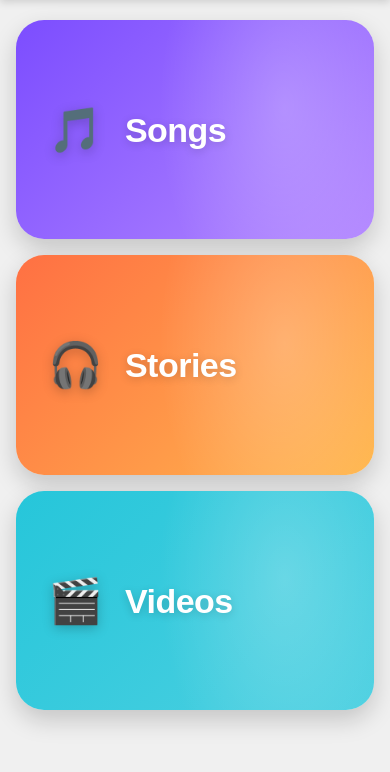
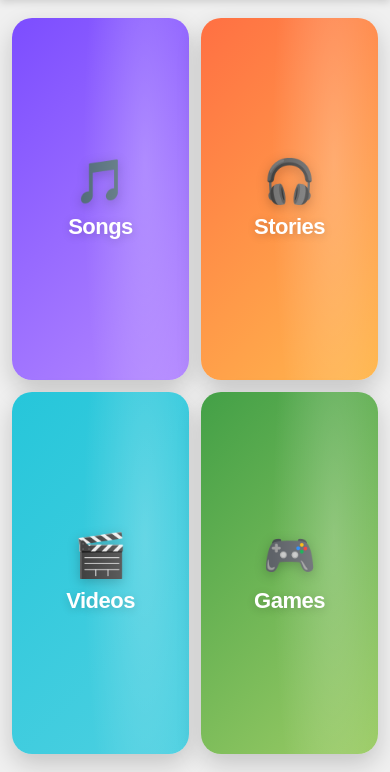
Before and after one commit to bmbell23/FunForge, a FastAPI app: page / in a window 390 px wide. Shown: the part 72-844 px from the top of the page. Run offline with FastAPI, Linux system fonts and the light colour scheme.

Commit message:
Centred four-tile home page with Games as the fourth door
The desktop queue-sidebar offset was an unscoped `.main-content { margin-left:
320px }`, so it shoved every page right, including home, which has no sidebar.
It is now scoped to `body:has(.queue-sidebar)`.

Home becomes a fixed 2x2 grid (Songs, Stories, Videos, Games) that never reflows
between phone and desktop, centred in the viewport, icon above label. /games/ is
a placeholder door until #3 decides what goes behind it.

Co-Authored-By: Claude Opus 5.5 <noreply@anthropic.com>

```diff
--- a/src/fun_forge/main.py
+++ b/src/fun_forge/main.py
@@ -16,7 +16,7 @@ from .config import settings
 from .database import engine, Base, get_db
 from .templating import templates
 from .routes import music, admin
-from .routes import podcasts, videos
+from .routes import podcasts, videos, games
 from .services.scanner import MusicScanner
 from .services.podcast_scanner import PodcastScanner
 
@@ -159,11 +159,12 @@ app.include_router(music.router, tags=["music"])
 app.include_router(admin.router, tags=["admin"])
 app.include_router(podcasts.router, tags=["podcasts"])
 app.include_router(videos.router, tags=["videos"])
+app.include_router(games.router, tags=["games"])
 
 
 @app.get("/", response_class=HTMLResponse)
 async def home(request: Request):
-    """Home page — three big buttons: Songs, Stories, Videos.
+    """Home page — four big buttons: Songs, Stories, Videos, Games.
 
     No longer counts rows: the home page used to show a library-statistics grid,
     which meant five COUNT(*) queries on every load of a page a toddler taps
--- a/src/fun_forge/static/css/style.css
+++ b/src/fun_forge/static/css/style.css
@@ -949,7 +949,11 @@ body:has(.music-main) .header { display: none; }
     .queue-overlay { display: none !important; }
     .queue-hamburger { display: none; }
 
-    .main-content {
+    /* Only pages that actually carry a queue sidebar get pushed aside for it.
+       This used to be an unscoped `.main-content { margin-left: 320px }`, which
+       shoved the home page 320px to the right against an empty gutter -- the
+       sidebar it was making room for isn't on that page at all. */
+    body:has(.queue-sidebar) .main-content {
         margin-left: 320px;
     }
 
@@ -1593,29 +1597,49 @@ body.kid-unlocked::before {
 }
 
 /* ============ HOME ============ */
-/* Three doors — Songs, Stories, Videos — and nothing else on the page. They
-   stack full-width on a phone and sit side by side once there's room. */
+/* Four doors -- Songs, Stories, Videos, Games -- in a 2x2 grid and nothing else
+   on the page. The same 2x2 at every size on purpose: a three-year-old learns
+   where Songs lives by position, and a layout that reflows between phone and
+   tablet throws that away. Three tiles used to stack full-width with the icon
+   and label shoved against the left edge, which read as an accident. */
 .home {
     display: grid;
-    grid-template-columns: 1fr;
-    gap: 16px;
-    padding: 20px 16px calc(20px + env(safe-area-inset-bottom));
-    max-width: 1100px;
-    margin: 0 auto;
+    grid-template-columns: repeat(2, minmax(0, 1fr));
+    grid-template-rows: repeat(2, minmax(0, 1fr));
+    gap: clamp(12px, 3vw, 24px);
+    padding: clamp(12px, 3vw, 24px);
+    padding-bottom: calc(clamp(12px, 3vw, 24px) + env(safe-area-inset-bottom));
+    /* Grow into whatever the header leaves, then stop: tiles should fill a phone
+       screen without becoming billboards on a desktop monitor. The centring is
+       done by .main-content below, which owns the leftover space. */
+    flex: 1;
+    width: 100%;
+    max-width: 880px;
+    max-height: 760px;
+}
+
+/* The home page is the one screen whose content is centred in the viewport
+   rather than flowing from the top, so it gets its own shell rules. */
+body:has(.home) .main-content {
+    display: flex;
+    flex-direction: column;
+    justify-content: center;
+    align-items: center;
 }
 
 .home-tile {
     text-decoration: none;
     color: #fff;
-    border-radius: 28px;
-    /* Tall enough that a small child can't miss it, short enough that all three
-       fit on a phone screen without scrolling. */
-    min-height: clamp(120px, 26vh, 220px);
-    display: flex;
-    align-items: center;
-    justify-content: flex-start;
-    gap: 22px;
-    padding: 0 32px;
+    border-radius: clamp(20px, 5vw, 32px);
+    /* Icon above label, both centred -- in the middle of the tile at every size. */
+    display: flex;
+    flex-direction: column;
+    align-items: center;
+    justify-content: center;
+    text-align: center;
+    gap: clamp(4px, 1.4vh, 14px);
+    padding: 10px;
+    min-height: 96px;
     box-shadow: 0 10px 24px rgba(0, 0, 0, 0.18);
     transition: transform 0.15s ease, box-shadow 0.15s ease;
     position: relative;
@@ -1641,33 +1665,21 @@ body.kid-unlocked::before {
 .home-tile-songs   { background: linear-gradient(135deg, #7C4DFF 0%, #B388FF 100%); }
 .home-tile-stories { background: linear-gradient(135deg, #FF7043 0%, #FFB74D 100%); }
 .home-tile-videos  { background: linear-gradient(135deg, #26C6DA 0%, #4DD0E1 100%); }
-
+.home-tile-games   { background: linear-gradient(135deg, #43A047 0%, #9CCC65 100%); }
+
+/* vmin rather than vw so the icon and label stay in proportion to the tile in
+   both portrait and landscape -- a 2x2 cell scales with the shorter edge. */
 .home-tile-icon {
-    font-size: clamp(44px, 9vw, 72px);
+    font-size: clamp(38px, 11vmin, 84px);
     line-height: 1;
     filter: drop-shadow(0 3px 6px rgba(0, 0, 0, 0.22));
 }
 .home-tile-text {
-    font-size: clamp(34px, 7vw, 56px);
+    font-size: clamp(22px, 5.5vmin, 44px);
     font-weight: 900;
-    line-height: 1;
+    line-height: 1.05;
     letter-spacing: -0.5px;
     text-shadow: 0 2px 8px rgba(0, 0, 0, 0.18);
-}
-
-@media (min-width: 760px) {
-    .home {
-        grid-template-columns: repeat(3, 1fr);
-        gap: 24px;
-        padding: 40px 24px;
-    }
-    .home-tile {
-        flex-direction: column;
-        justify-content: center;
-        gap: 16px;
-        padding: 32px 20px;
-        min-height: 260px;
-    }
 }
 
 /* ============ PAGE SHELL ============ */
--- a/src/fun_forge/templates/index.html
+++ b/src/fun_forge/templates/index.html
@@ -1,10 +1,11 @@
 {% extends "base.html" %}
 
 {% block content %}
-{# Three doors, nothing else. The old home page also carried a five-card grid of
+{# Four doors, nothing else. The old home page also carried a five-card grid of
    library statistics — song/album/artist/show/episode counts — which is exactly
    the sort of thing a three-year-old cannot use and has to look past to find the
-   button they wanted. #}
+   button they wanted. Order is fixed and the 2x2 shape never reflows, so the
+   tile you want is always in the same corner. #}
 <div class="home">
     <a href="/music/" class="home-tile home-tile-songs">
         <span class="home-tile-icon">🎵</span>
@@ -18,5 +19,9 @@
         <span class="home-tile-icon">🎬</span>
         <span class="home-tile-text">Videos</span>
     </a>
+    <a href="/games/" class="home-tile home-tile-games">
+        <span class="home-tile-icon">🎮</span>
+        <span class="home-tile-text">Games</span>
+    </a>
 </div>
 {% endblock %}
```
Also changed, not shown: CLAUDE.md (+8 -3 lines), scripts/smoke_test.py (+15 -3 lines), src/fun_forge/routes/games.py (added, +22 -0 lines), src/fun_forge/templates/games/index.html (added, +15 -0 lines).
